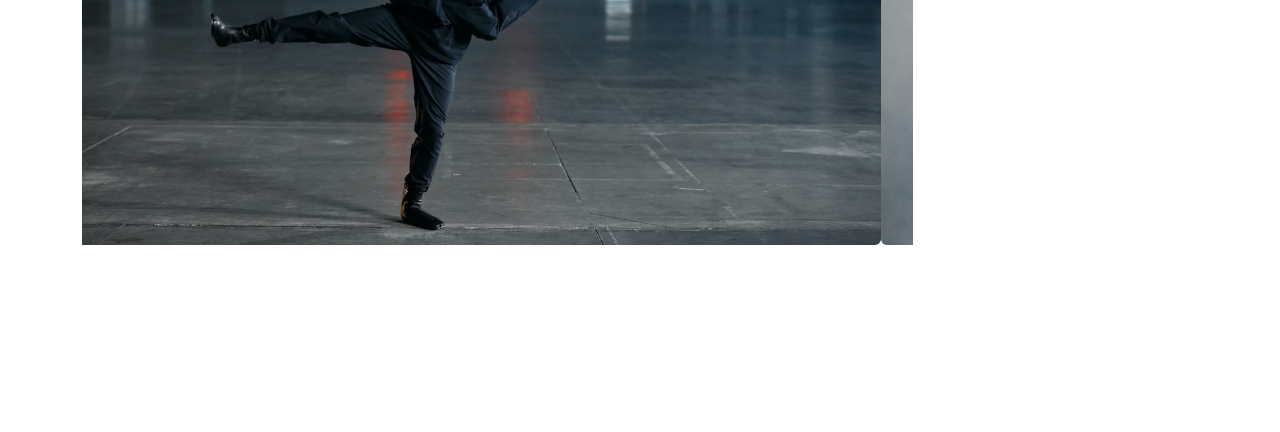
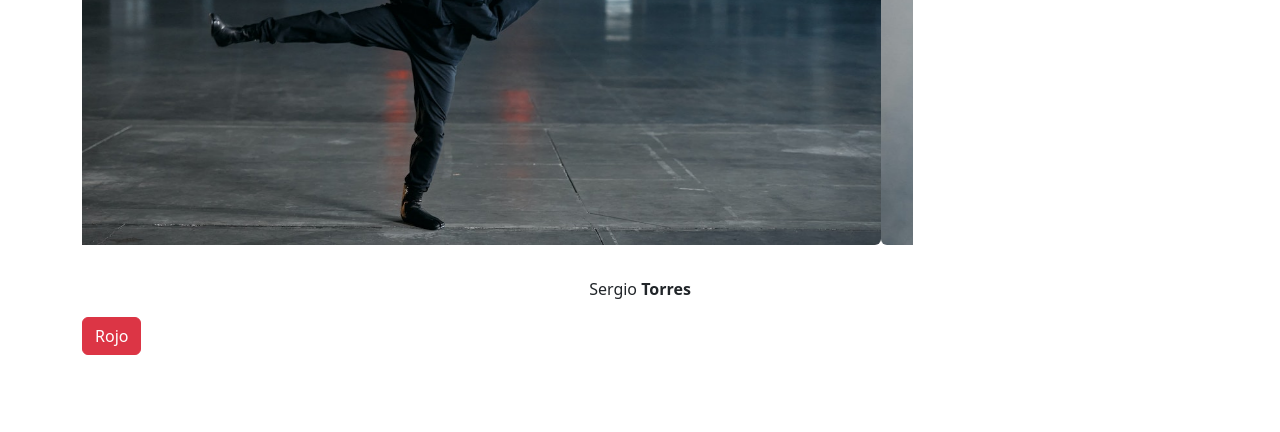
Before and after one commit to sergiotrrs/ch26-web06-bootstrap, a plain HTML site: page index.html in a window 1280 px wide. Shown: the part 520-952 px from the top of the page. Drawn offline with nearby package versions, Linux system fonts and the light colour scheme.

Commit message:
ci: cambia el color del nombre

```diff
--- /dev/null
+++ b/assets/js/main.js
@@ -0,0 +1,7 @@
+console.log("Hola desde un script externo");
+
+function changeColorToRed(){
+    const refName = document.getElementById("name");
+
+    refName.style.color = "red";
+}
--- a/index.html
+++ b/index.html
@@ -16,9 +16,14 @@
       rel="stylesheet"
       href="https://cdn.jsdelivr.net/npm/bootstrap-icons@1.10.4/font/bootstrap-icons.css"
     />
-
     <!-- CSS personalizado -->
     <link rel="stylesheet" href="./assets/styles/main.css" />
+    <script>
+      console.log("Holi Crayoli");
+      let d = new Date();
+      console.log(`Se inicio el proceso a las ${d.getHours()} h.`);
+
+    </script>
   </head>
   <body>
     <!-- navbar -->
@@ -195,12 +200,43 @@
         </div>
       </div>
     </div>
+    <!-- Acceso a DOM -->
+    <div class="container">
+      <div class="row justify-content-center">
+        <div class="col-5 text-center">
+          <p id="name"> Mi nombre</p>
+          <!-- <p onclick="changeColorToRed()">Cambia el color a rojo</p> -->
+        </div>
+      </div>
+      <!-- Botones cambia el color -->
+      <div class="row">
+        <div class="col">
+          <button onclick="changeColorToRed()" type="button" class="btn btn-danger">Rojo</button>
+        </div>
+        <div class="col">
+
+        </div>
+        <div class="col">
+
+        </div>
+      </div>
+    </div>
+
     <!-- Ondas SVG -->
     <svg xmlns="http://www.w3.org/2000/svg" viewBox="0 0 1440 320"><path fill="#212529" fill-opacity="1" d="M0,224L34.3,224C68.6,224,137,224,206,240C274.3,256,343,288,411,282.7C480,277,549,235,617,224C685.7,213,754,235,823,250.7C891.4,267,960,277,1029,272C1097.1,267,1166,245,1234,229.3C1302.9,213,1371,203,1406,197.3L1440,192L1440,320L1405.7,320C1371.4,320,1303,320,1234,320C1165.7,320,1097,320,1029,320C960,320,891,320,823,320C754.3,320,686,320,617,320C548.6,320,480,320,411,320C342.9,320,274,320,206,320C137.1,320,69,320,34,320L0,320Z"></path></svg>
+    <!-- Script Bootstrap -->
     <script
       src="https://cdn.jsdelivr.net/npm/bootstrap@5.3.0-alpha3/dist/js/bootstrap.bundle.min.js"
       integrity="sha384-ENjdO4Dr2bkBIFxQpeoTz1HIcje39Wm4jDKdf19U8gI4ddQ3GYNS7NTKfAdVQSZe"
       crossorigin="anonymous"
     ></script>
+    <!-- Script cambia el nombre -->
+    <script>
+      const refName = document.getElementById("name");
+      console.log(refName);
+      refName.innerHTML = "Sergio <strong>Torres</strong> ";
+    </script>
+    <!-- Script externo -->
+    <script src="./assets/js/main.js"></script>
   </body>
 </html>
```
